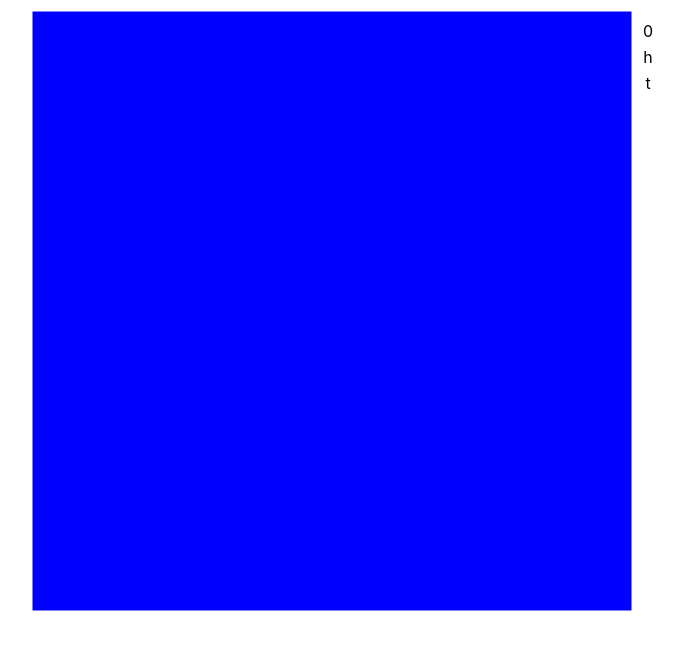
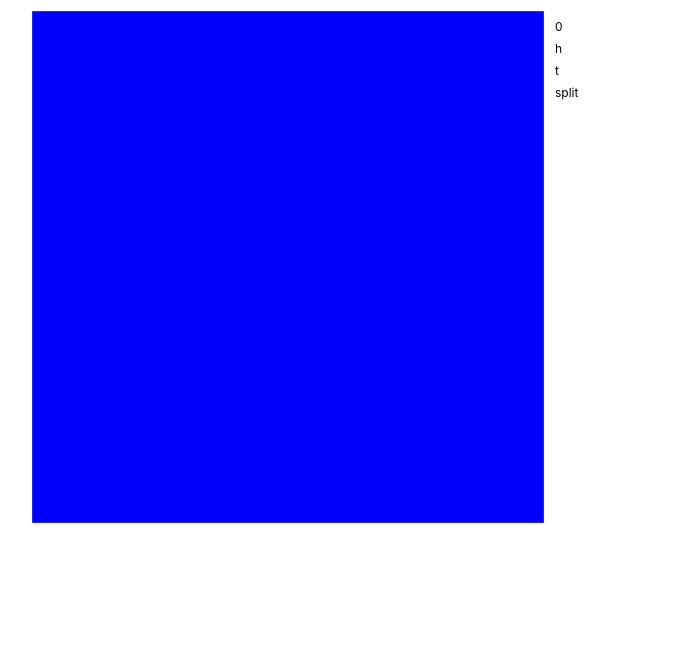
Before and after one commit to sergeio/playbox, a React (Create React App) app: page / in a window 1280 px wide. Shown: the top 650 px of the page, without its empty margins (169-853 px from the left). Built offline with nearby package versions, Linux system fonts and the light colour scheme.

Commit message:
Implement ability to manually color squares

```diff
--- a/src/App.css
+++ b/src/App.css
@@ -1,5 +1,4 @@
 .App {
-  text-align: center;
   margin-top: 10px;
   margin-left: 200px;
   width: 1000px;
@@ -12,13 +11,14 @@
   float: left;
   padding-left: 10px;
   line-height: 10px;
+  font-size: 12px;
   margin: 0;
 }
 
 svg {
   float: left;
-  width: 602px;
-  height: 602px;
+  width: 514px;
+  height: 514px;
 }
 
 .App-logo {
--- a/src/App.js
+++ b/src/App.js
@@ -13,6 +13,7 @@ class App extends Component {
       splitOrientation: 'h',
       colorIndex: 0,
       outlineBoxes: true,
+      clickMode: 'split',
     };
   }
 
@@ -23,6 +24,9 @@ class App extends Component {
       this.setState({splitOrientation: 'h'});
     } else if (e.key === 'n') {
       this.setState({colorIndex: (this.state.colorIndex + 1) % colors.length});
+    } else if (e.key === 'm') {
+      const newMode = this.state.clickMode !== 'split' ? 'split' : 'color';
+      this.setState({clickMode: newMode});
     } else if (e.key === ' ') {
       e.preventDefault();
       this.setState({outlineBoxes: !this.state.outlineBoxes});
@@ -48,6 +52,8 @@ class Info extends Component {
   static propTypes = {
     colorIndex: PropTypes.number.isRequired,
     splitOrientation: PropTypes.string.isRequired,
+    outlineBoxes: PropTypes.bool.isRequired,
+    clickMode: PropTypes.string.isRequired,
   };
 
   render() {
@@ -55,6 +61,7 @@ class Info extends Component {
       <p>{this.props.colorIndex}</p>
       <p>{this.props.splitOrientation}</p>
       <p>{this.props.outlineBoxes ? "t" : "f"}</p>
+      <p>{this.props.clickMode}</p>
     </div>
   }
 
@@ -66,6 +73,7 @@ class SVG extends Component {
     splitOrientation: PropTypes.string.isRequired,
     colorIndex: PropTypes.number.isRequired,
     outlineBoxes: PropTypes.bool.isRequired,
+    clickMode: PropTypes.string.isRequired,
   };
 
   constructor(props) {
@@ -74,10 +82,10 @@ class SVG extends Component {
       boxes: [{
         x: 1,
         y: 1,
-        width: 600,
-        height: 600,
+        width: 512,
+        height: 512,
         stroke: this.props.outlineBoxes ? "white" : "none",
-        strokeWidth: "0px",
+        strokeWidth: ".3px",
         fill: "blue",
       }]};
   }
@@ -93,17 +101,40 @@ class SVG extends Component {
     })});
   }
 
+  getCurrentColor() {
+    return colors[this.props.colorIndex];
+  }
+
+  handleBoxClick(index) {
+    if (this.props.clickMode === 'split') {
+      return this.splitBox(index);
+    } else {
+      return this.colorBox(index);
+    }
+  }
+
+  colorBox(index) {
+    const toColor = {
+      ...this.state.boxes[index],
+      ...{fill: this.getCurrentColor()}};
+    let updatedBoxes = [...this.state.boxes];
+    updatedBoxes.splice(index, 1, toColor);
+    this.setState({boxes: updatedBoxes});
+  }
+
   splitBox(index) {
     const toSplit = this.state.boxes[index];
     let boxOne = {
       stroke: toSplit.stroke,
-      fill: colors[this.props.colorIndex],
+      strokeWidth: toSplit.strokeWidth,
+      fill: this.getCurrentColor(),
       x: toSplit.x,
       y: toSplit.y,
     };
     let boxTwo = {
       stroke: toSplit.stroke,
-      fill: colors[this.props.colorIndex],
+      strokeWidth: toSplit.strokeWidth,
+      fill: this.getCurrentColor(),
     };
     if (this.props.splitOrientation === 'v') {
       boxOne = {
@@ -141,7 +172,7 @@ class SVG extends Component {
 
   boxOnclick(index) {
     function onClick() {
-      this.splitBox(index);
+      this.handleBoxClick(index);
     }
     return onClick.bind(this);
   }
@@ -174,6 +205,7 @@ class Box extends Component {
     width: PropTypes.number.isRequired,
     height: PropTypes.number.isRequired,
     stroke: PropTypes.string.isRequired,
+    strokeWidth: PropTypes.string.isRequired,
     fill: PropTypes.string.isRequired,
   };
 
@@ -184,6 +216,7 @@ class Box extends Component {
       y={this.props.y}
       width={this.props.width}
       height={this.props.height}
+      strokeWidth={this.props.strokeWidth}
       stroke={this.props.stroke}
       fill={this.props.fill}
     />
```
